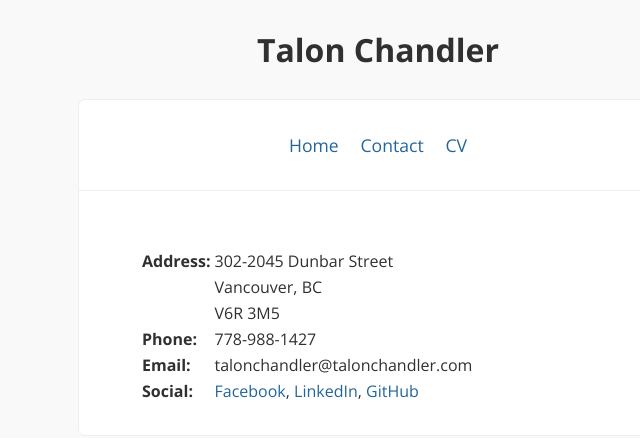
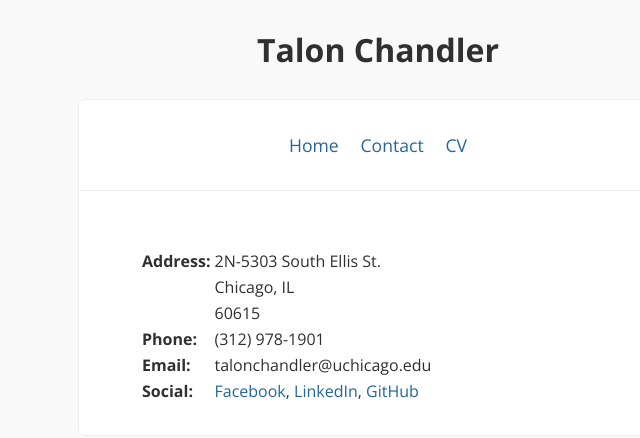
Before and after one commit to talonchandler/talonchandler.github.io, a Jekyll site: the page built from contact.md, in a window 1280 px wide. Shown: the top 438 px of the page, without its empty margins (262-902 px from the left). Built offline with Jekyll 4.4.1, drawn with Linux system fonts in a browser that asks for light colours; Markdown is read by kramdown in place of the engine named in the settings; comment, search, counter and statistics services are not loaded.

Commit message:
Update contact information

```diff
--- a/contact.md
+++ b/contact.md
@@ -4,9 +4,9 @@ layout: page
 
 |  |  |
 | ------------- | ------------- |
-| **Address:** | 302-2045 Dunbar Street |
-| | Vancouver, BC |
-| | V6R 3M5 |
-| **Phone:**  | 778-988-1427  |
-| **Email:**  | talonchandler@talonchandler.com  |
+| **Address:** | 2N-5303 South Ellis St. |
+| | Chicago, IL |
+| | 60615 |
+| **Phone:**  | (312) 978-1901  |
+| **Email:**  | talonchandler@uchicago.edu  |
 | **Social:** | [Facebook](https://www.facebook.com/talon.chandler), [LinkedIn](https://www.linkedin.com/profile/view?id=223932714&trk=hp-identity-name), [GitHub](https://www.linkedin.com/profile/view?id=223932714&trk=hp-identity-name) |
```
